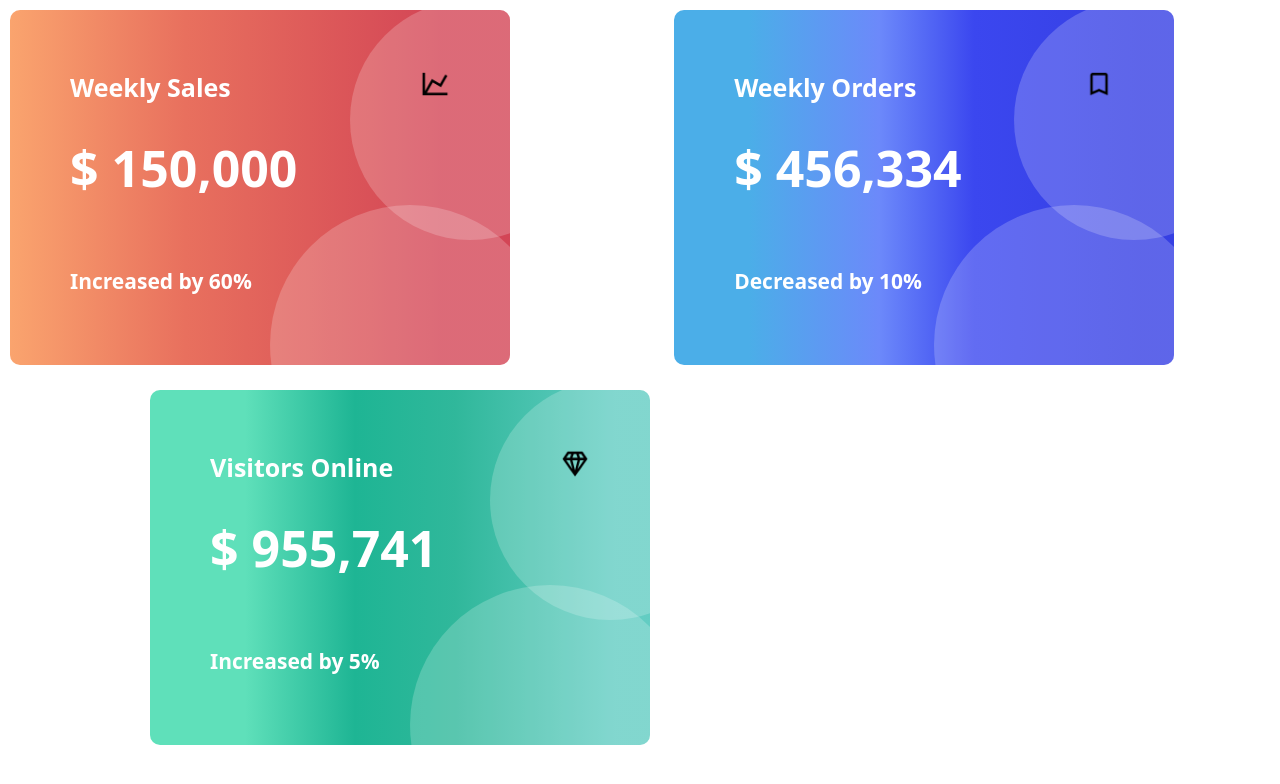
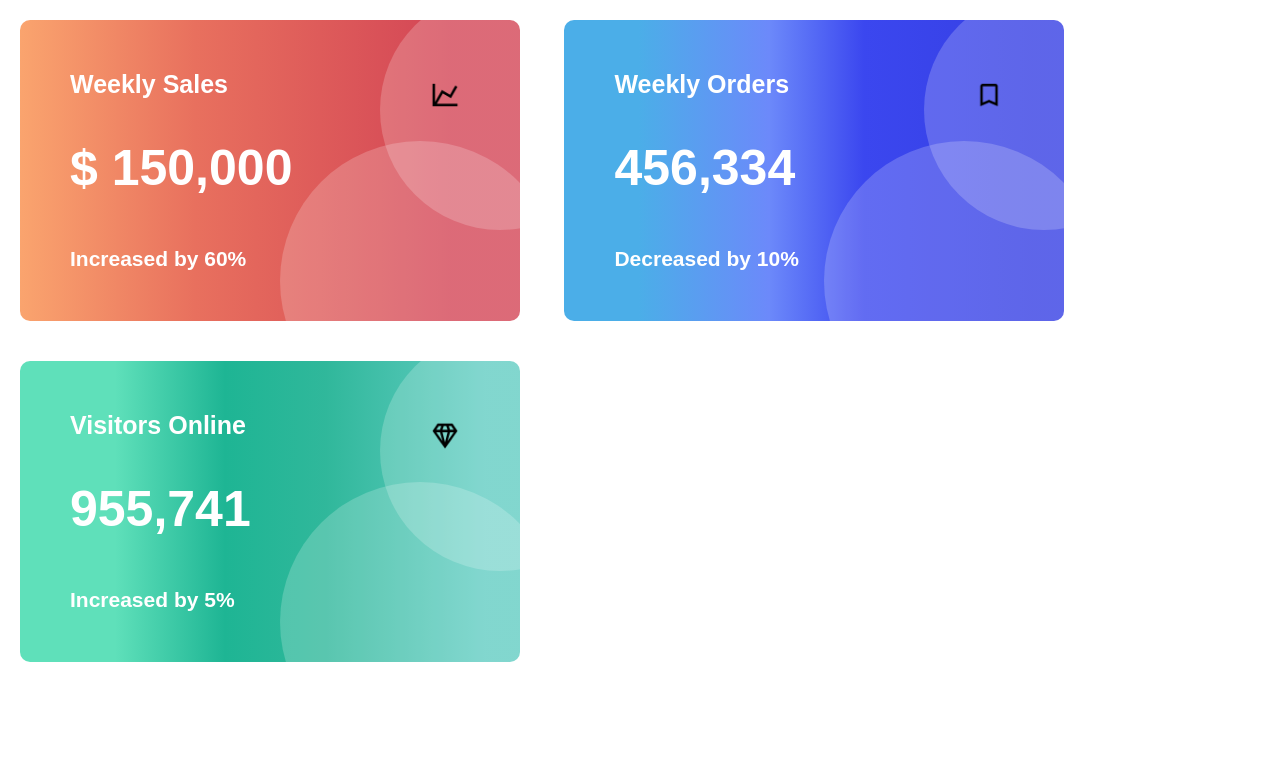
Before and after one commit to Nata-vev/positions-practice, a plain HTML site: page index.html in a window 1280 px wide. Drawn offline with Linux system fonts and the light colour scheme.

Commit message:
Fix semantic  and css styles

```diff
--- a/assets/css/style.css
+++ b/assets/css/style.css
@@ -5,96 +5,71 @@
 }
 :root {
   color: #fff;
-  font-family: system-ui, -apple-system, BlinkMacSystemFont, "Segoe UI", Roboto,
-    Oxygen, Ubuntu, Cantarell, "Open Sans", "Helvetica Neue", sans-serif;
+  font-family:  sans-serif;
 }
-.section {
-  display: inline-block;
+
+.card{
+  display:inline-block;
+  position: relative;
   width: 500px;
-  min-height: 10vh;
-  padding: 20px;
-  margin: 10px;
-  text-align: left;
-  overflow: hidden;
-  overflow-x: hidden;
-}
-.card-one {
-  margin-right: 80px;
-}
-.card-two {
-  margin-left: 80px;
-}
-.card-three {
-  margin-left: 150px;
-}
-.relative {
-  position: relative;
-}
-.absolute {
-  position: absolute;
-}
-.radius {
+  min-height: 300px;
+  padding: 50px;
+  margin: 20px;
   border-radius: 10px;
 }
+
+.title{
+  margin-bottom: 40px;
+  font-size: 25px;
+}
+.numbers {
+  font-size: 50px;
+  margin-bottom: 50px;
+}
 .text {
-  font-weight: bold;
-  text-indent: 40px;
+  font-weight: bolder;
 }
-.title {
-  position: relative;
-  margin: 40px 0 30px 0;
-  font-size: 25px;
-  font-weight: 600;
-}
-.price {
-  font-size: 50px;
-}
-.percentage {
-  margin-top: 65px;
-  margin-bottom: 50px;
+.percentage{
 font-size: 21px;
 }
-.title::after {
+.card::before,
+.card::after{
   content: "";
   display: inline-block;
   position: absolute;
-  right: -100px;
-  top: -70px;
-  width: 240px;
-  height: 240px;
   border-radius: 50%;
   background-color: #fff;
   opacity: 0.2;
   transition: margin-right 200ms linear;
 }
-.title:hover::after,
-.percentage:hover::after {
-  margin-right: 100px;
+.card::before{
+  right: -100px;
+  top: -30px;
+  width: 240px;
+  height: 240px;
 }
-.percentage::after {
-  content: "";
-  display: inline-block;
-  position: absolute;
+
+.card::after{
   width: 280px;
   height: 280px;
   right: -40px;
-  bottom: -120px;
-  border-radius: 50%;
-  background-color: #fff;
-  opacity: 0.2;
-  transition: margin-right 200ms linear;
+  bottom: -100px;
 }
+.card:hover::before,
+.card:focus::before,
+.card:hover::after,
+.card:focus::after {
+  margin-right: 100px;
+}
+
 .img {
+  position: absolute;
     width: 30px;
     height: 30px;
-  left: 82%;
-  bottom: 75%;
+    right: 60px;
+    top: 60px;
   }
-
-.section,
-.card-one,
-.radius,
-.relative:nth-child(3n+1){
+  .card:nth-child(3n+1){
     background: linear-gradient(
       90deg,
       rgba(250, 164, 110, 1) 0%,
@@ -102,10 +77,7 @@
       rgba(204, 39, 58, 0.8603816526610644) 86%
     );
   }
-.section,
-.card-two,
-.radius,
-.relative:nth-child(3n+2){
+  .card:nth-child(3n+2){
     background: linear-gradient(
       90deg,
       rgba(75, 174, 232, 1) 15%,
@@ -114,10 +86,7 @@
       rgba(23, 34, 223, 0.865983893557423) 93%
     );
   }
-.section,
-.card-three,
-.radius,
-.relative:nth-child(3n+3){
+  .card:nth-child(3n){
     background: linear-gradient(
       90deg,
       rgba(95, 224, 186, 1) 19%,
--- a/index.html
+++ b/index.html
@@ -6,25 +6,25 @@
     <title>Cards</title>
   </head>
   <body>
-      <section class="section card-one radius relative">
+      <article class="card">
         <h2 class="title text">Weekly Sales</h2>
-        <p class="price text">$ 150,000</p>
+        <p class="numbers text">$ 150,000</p>
         <p class="percentage text">Increased by 60%</p>
-        <img class="img absolute" src="./assets/icons/chart-line.png" alt="chart-line">
-      </section>
+        <img class="img" src="./assets/icons/chart-line.png" alt="chart-line">
+      </article>
 
-      <section class="section card-two radius relative">
+      <article class="card">
         <h2 class="title text">Weekly Orders</h2>
-        <p class="price text">$ 456,334</p>
+        <p class="numbers text"> 456,334</p>
         <p class="percentage text">Decreased by 10%</p>
-        <img class="img absolute" src="./assets/icons/bookmark.png" alt="bookmark">
-      </section>
+        <img class="img" src="./assets/icons/bookmark.png" alt="bookmark">
+      </article>
 
-      <section class="section card-three radius relative">
+      <article class="card">
         <h2 class="title text">Visitors Online</h2>
-        <p class="price text">$ 955,741</p>
+        <p class="numbers text"> 955,741</p>
         <p class="percentage text">Increased by 5%</p>
-        <img class="img absolute" src="./assets/icons/diamond.png" alt="diamond">
-      </section>
+        <img class="img" src="./assets/icons/diamond.png" alt="diamond">
+      </article>
   </body>
 </html>
```
Lines whose indentation alone changed are shown as unchanged.
